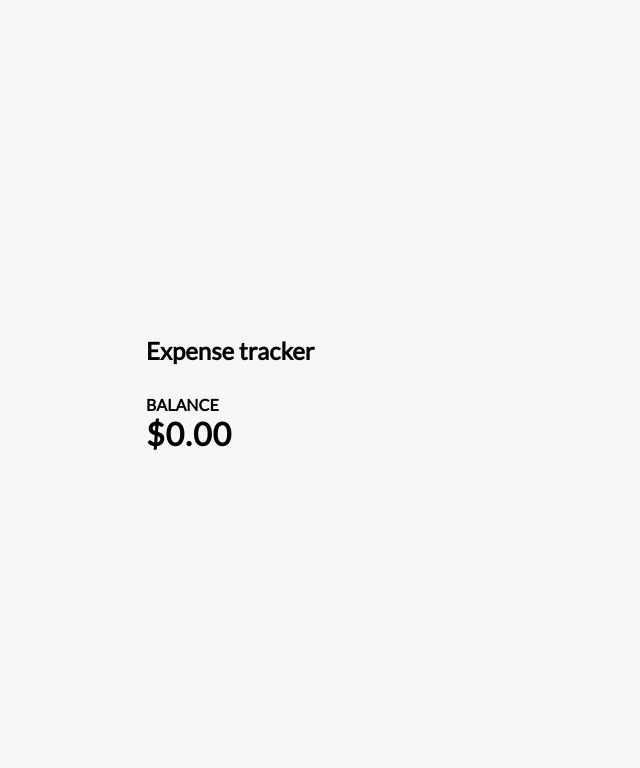
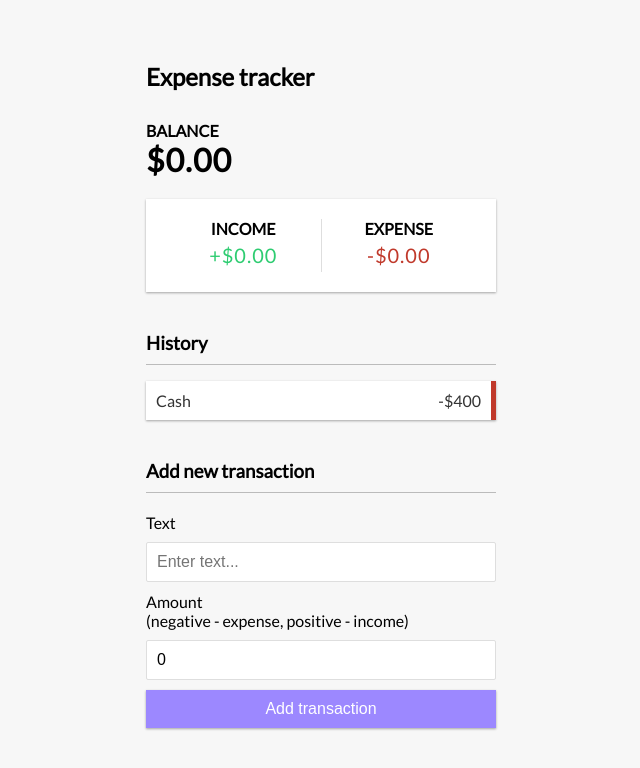
Before and after one commit to dayanapanova/expense-tracker, a React (Create React App) app: page / in a window 1280 px wide. Shown: the top 768 px of the page, without its empty margins (319-959 px from the left). Built offline with nearby package versions, Linux system fonts and the light colour scheme.

Commit message:
Making an trnasaction list component and an add transaction component. In the add transaction we mange the input for type ot transaction and the amount with the useState hook.

```diff
--- a/src/App.js
+++ b/src/App.js
@@ -2,12 +2,19 @@
 import './App.css';
 import { Header } from './components/Header';
 import { Balance } from './components/Balance';
+import { IncomeExpenses } from './components/IncomeExpenses';
+import { TransactionList } from './components/TransactionList';
+import { AddTransaction } from './components/AddTransaction';
+
 function App() {
   return (
     <>
       <Header />
       <div className="container">
         <Balance />
+        <IncomeExpenses />
+        <TransactionList />
+        <AddTransaction />
       </div>
     </>
   );
--- /dev/null
+++ b/src/components/AddTransaction.js
@@ -0,0 +1,26 @@
+import React from 'react';
+import { useState } from 'react';
+
+export const AddTransaction = () => {
+    const [text, setText] = useState('');
+    const [amount, setAmount] = useState(0);
+    return (
+        <div>
+            <h3>Add new transaction</h3>
+            <form>
+                <div className="form-control">
+                    <label htmlFor="text">Text</label>
+                    <input type="text" value={text} onChange={(e) => setText(e.target.value)} placeholder="Enter text..." />
+                </div>
+                <div className="form-control">
+                    <label htmlFor="amount"
+                    >Amount <br />
+                        (negative - expense, positive - income)</label
+                    >
+                    <input type="number" value={amount} onChange={(e) => setAmount(e.target.value)} placeholder="Enter amount..." />
+                </div>
+                <button className="btn">Add transaction</button>
+            </form>
+        </div>
+    )
+}
--- a/src/components/Balance.js
+++ b/src/components/Balance.js
@@ -4,7 +4,7 @@
     return (
         <div>
             <h4>Balance</h4>
-            <h1 id="balance">$0.00</h1>
+            <h1>$0.00</h1>
         </div>
     )
 }
--- a/src/components/IncomeExpenses.js
+++ b/src/components/IncomeExpenses.js
@@ -0,0 +1,18 @@
+import React from 'react';
+
+export const IncomeExpenses = () => {
+    return (
+        <div>
+            <div className="inc-exp-container">
+                <div>
+                    <h4>Income</h4>
+                    <p className="money plus">+$0.00</p>
+                </div>
+                <div>
+                    <h4>Expense</h4>
+                    <p className="money minus">-$0.00</p>
+                </div>
+            </div>
+        </div>
+    )
+}
--- /dev/null
+++ b/src/components/TransactionList.js
@@ -0,0 +1,14 @@
+import React from 'react'
+
+export const TransactionList = () => {
+    return (
+        <>
+            <h3>History</h3>
+            <ul className="list">
+                <li className="minus">
+                    Cash <span>-$400</span><button className="delete-btn">x</button>
+                </li>
+            </ul>
+        </>
+    )
+}
```
